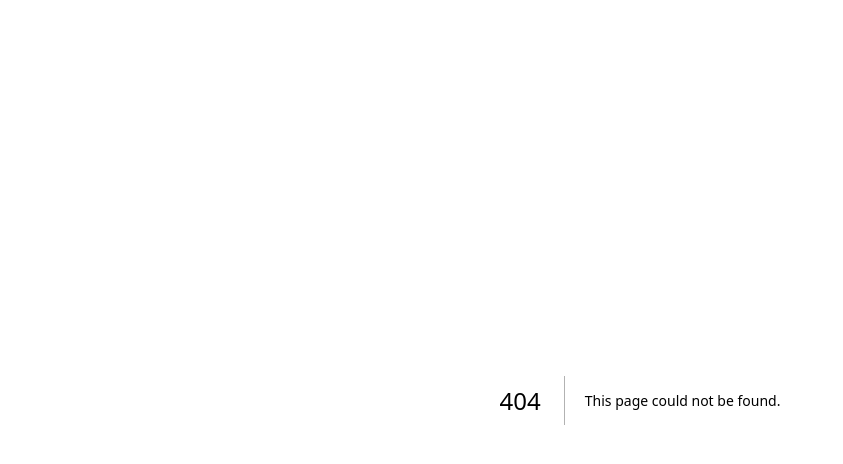
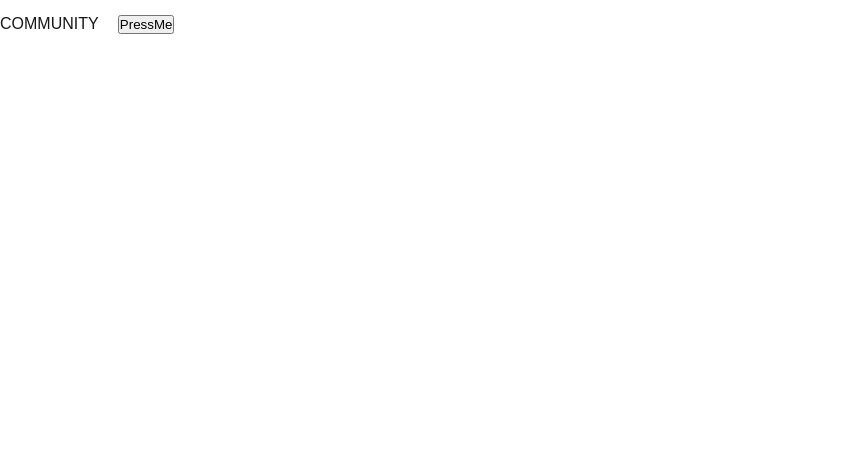
Before and after one commit to Shokhzod2001/nestar-demo, a Next.js app: page /community in a window 1280 px wide. Before the commit this address had no page. Shown: the top 464 px of the page, without its empty margins (0-843 px from the left). Built offline with nearby package versions, Linux system fonts and the light colour scheme.

Commit message:
feat: organize and test pages router system

```diff
--- a/pages/_document.tsx
+++ b/pages/_document.tsx
@@ -1,6 +1,7 @@
 import { Html, Head, Main, NextScript } from "next/document";
 
 export default function Document() {
+  console.log("Document Pages Router");
   return (
     <Html lang="en">
       <Head />
--- /dev/null
+++ b/pages/community/index.tsx
@@ -0,0 +1,21 @@
+import { useState } from "react";
+
+const CommunityList = () => {
+  console.log("COMMUNITY PAGES COMPONENT");
+  const [title, setTitle] = useState<string>("hello");
+  return (
+    <div>
+      COMMUNITY{" "}
+      <button
+        onClick={() => {
+          alert("Button Pressed!");
+        }}
+        style={{ margin: "15px" }}
+      >
+        PressMe
+      </button>
+    </div>
+  );
+};
+
+export default CommunityList;
--- /dev/null
+++ b/pages/property/index.tsx
@@ -0,0 +1,5 @@
+const PropertyList = () => {
+  return <div>PROPERTY LIST</div>;
+};
+
+export default PropertyList;
```
Also changed, not shown: pages/index.tsx (+1 -8 lines), pages/property/[productId]/index.tsx (added, +9 -0 lines), 2 other files (tests, documents, lock files or other folders).
